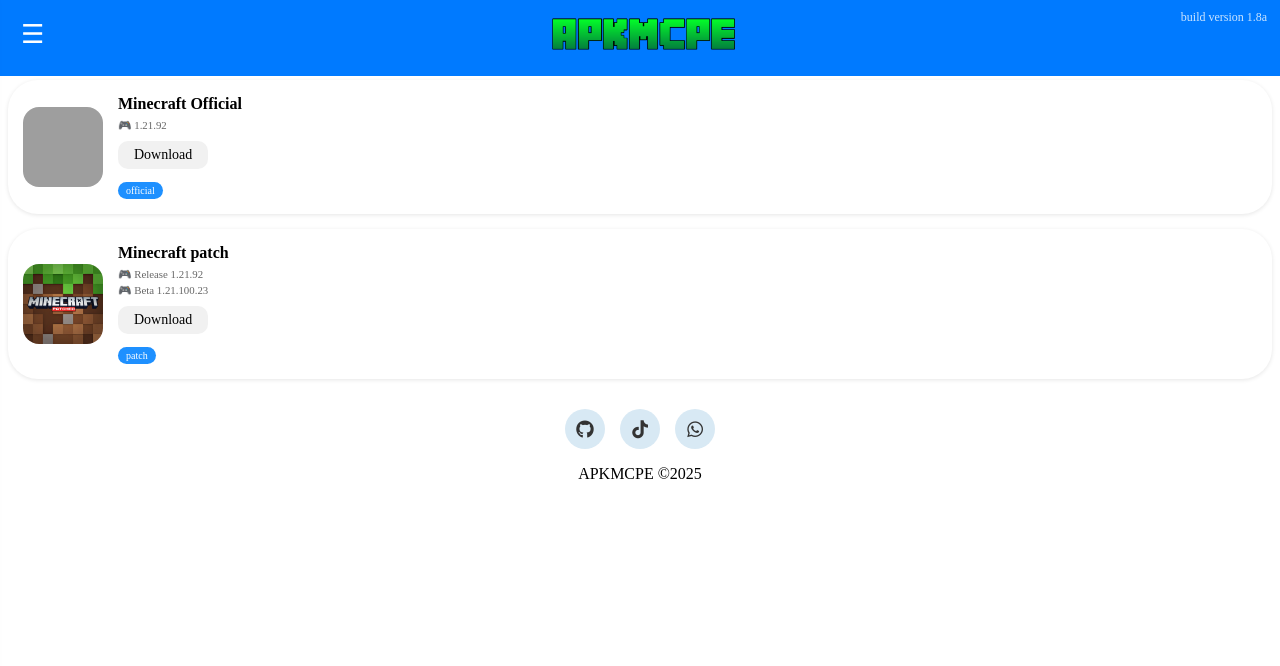
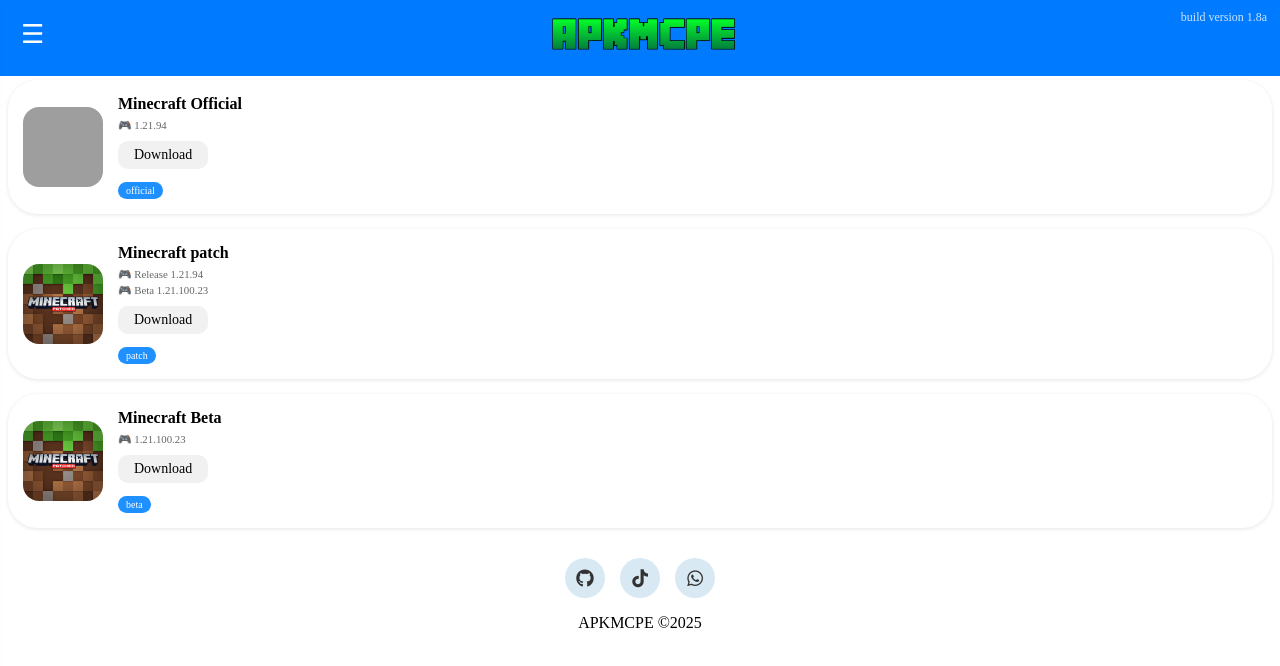
Before and after one commit to vannnemcee/MCPE-APK, a plain HTML site: page Webapp/MCPEAPK.html in a window 1280 px wide. Drawn offline with Linux system fonts and the light colour scheme; grey boxes are pictures that could not be loaded.

Commit message:
Update MCPEAPK.html

```diff
--- a/Webapp/MCPEAPK.html
+++ b/Webapp/MCPEAPK.html
@@ -38,7 +38,7 @@
       <img src="https://is1-ssl.mzstatic.com/image/thumb/Purple221/v4/95/b3/92/95b392ce-1586-bb17-a149-5a1e28d5ce69/AppIcon-0-0-1x_U007emarketing-0-10-0-85-220.png/492x0w.webp" alt="Minecraft Official">
       <div class="info">
         <h4>Minecraft Official</h4>
-        <p><small>🎮 1.21.92</small></p>
+        <p><small>🎮 1.21.94</small></p>
         <p><a href="https://vannnemcee.github.io/MCPE-APK/MCPEAPK/mcofficial.html" class="btn-download">Download</a></p>
         <span class="label">official</span>
       </div>
@@ -47,12 +47,21 @@
       <img src="https://raw.githubusercontent.com/vannnemcee/MCPE-APK/refs/heads/main/APKMCPE%20IMAGE/Webapp/icon.png" alt="Minecraft Official">
       <div class="info">
         <h4>Minecraft patch</h4>
-        <p><small>🎮 Release 1.21.92
+        <p><small>🎮 Release 1.21.94
         <br>🎮 Beta 1.21.100.23</small></p>
         <p><a href="https://vannnemcee.github.io/MCPE-APK/MCPEAPK/mcpatch.html" class="btn-download">Download</a></p>
         <span class="label">patch</span>
       </div>
    </div>
+    <div class="app-card">
+      <img src="https://raw.githubusercontent.com/vannnemcee/MCPE-APK/refs/heads/main/APKMCPE%20IMAGE/Webapp/icon.png" alt="Minecraft Official">
+      <div class="info">
+        <h4>Minecraft Beta</h4>
+        <p><small>🎮 1.21.100.23</small></p>
+        <p><a href="https://vannnemcee.github.io/MCPE-APK/MCPEAPK/mcpatch.html" class="btn-download">Download</a></p>
+        <span class="label">beta</span>
+      </div>
+    </div>
 
       <div class="social-menu">
       <ul>
```
